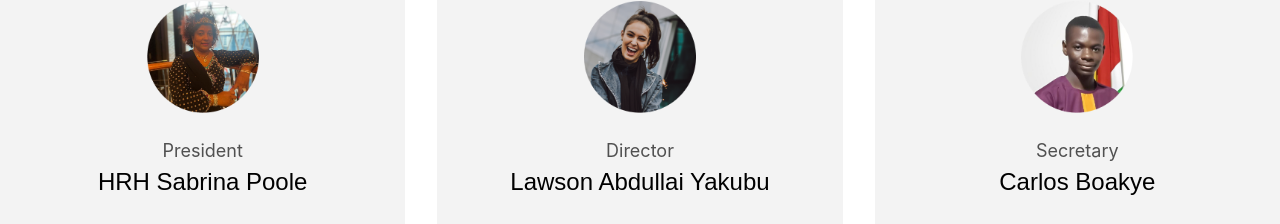
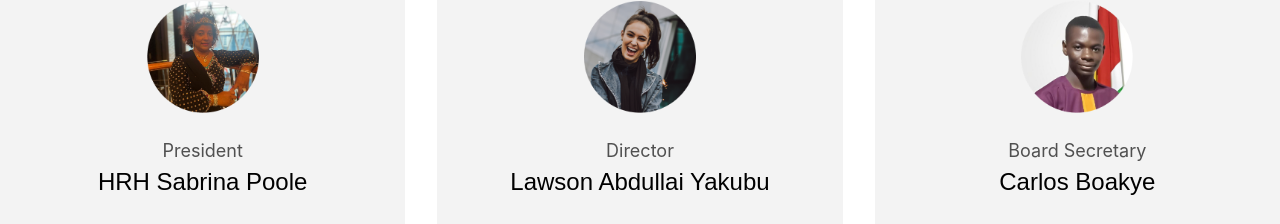
Before and after one commit to Braimah-Abiola/GHAGLOBAL, a React (Vite) app: page /about in a window 1280 px wide. Shown: the part 963-1187 px from the top of the page. Built offline with nearby package versions, Linux system fonts and the light colour scheme.

Commit message:
Content change

```diff
--- a/src/components/Team.jsx
+++ b/src/components/Team.jsx
@@ -21,7 +21,7 @@ const Team = () => {
 
                 <div className="bg-[#F3F3F3] flex flex-col rounded-[20px] items-center justify-center p-8 md:p-10">
                     <img className="w-28 h-28" src={carlos} alt="Carlos Boakye" />
-                    <p className="mt-6 services_description">Secretary</p>
+                    <p className="mt-6 services_description">Board Secretary</p>
                     <h4 className="font-schibsted font-medium text-[20px] md:text-[24px]">Carlos Boakye</h4>
                     <p className="text-center mt-3 md:mt-5 services_description">HRH Sabrina Poole is the Chief Executive Officer (CEO) of GHA GLOBAL, driven by his passion for global strategy. She is responsible for managing the organization&apos;s activities and programs, identifying new opportunities and ensuring that clients have a positive and fulfilling experience.</p>
                 </div>
```
